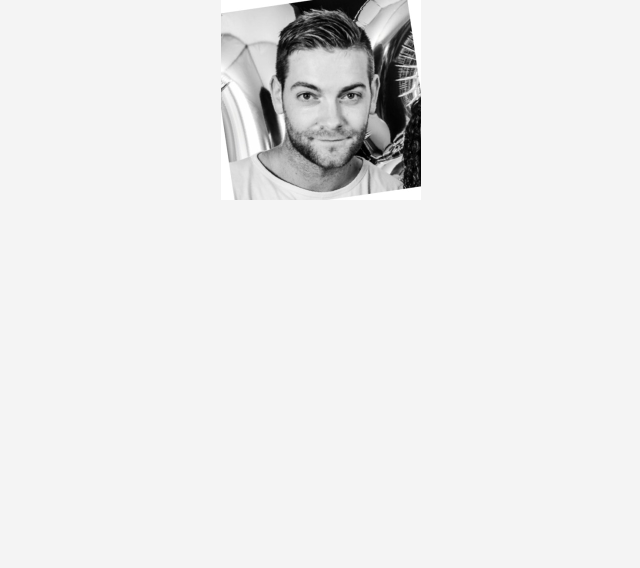
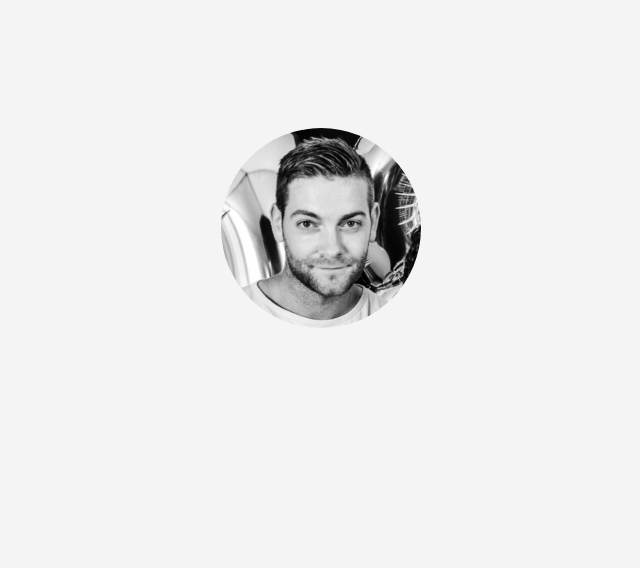
Before and after one commit to Reaven23/rails-my-web-profile, a Rails app: page / in a window 1280 px wide. Shown: the part 124-692 px from the top of the page, without its empty margins (319-959 px from the left). Run offline with Rails 7, Linux system fonts and the light colour scheme; style sheets or scripts are compiled from the project's sources; some libraries are stand-ins or nearby versions.

Commit message:
Photo centered

```diff
--- /dev/null
+++ b/app/assets/stylesheets/pages/_home.scss
@@ -0,0 +1,11 @@
+.photo-prez {
+  margin-top: 10%;
+  justify-content: center;
+  align-content: center;
+  height: max-content;
+
+}
+
+.photo-home {
+  border-radius: 50%;
+}
--- a/app/views/pages/home.html.erb
+++ b/app/views/pages/home.html.erb
@@ -1,5 +1,5 @@
 <%= render 'navbar' %>
 <div class="photo-prez">
-  <%= image_tag("adrien.jpg", width: 200) %>
+  <%= image_tag("adrien.jpg", width: 200, class: "photo-home") %>
 </div>
 <%= render 'footer' %>
```
